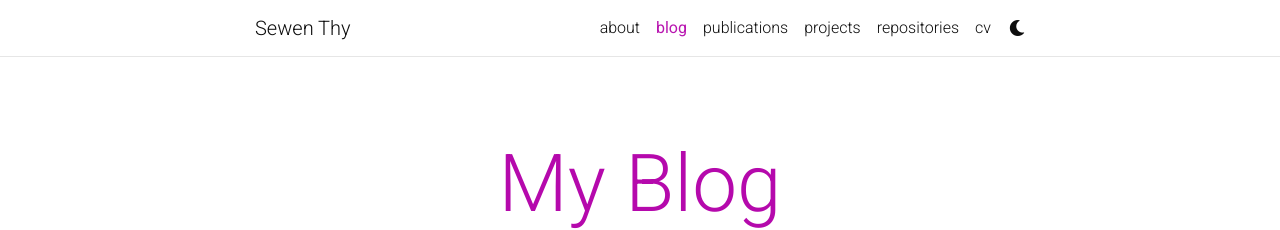
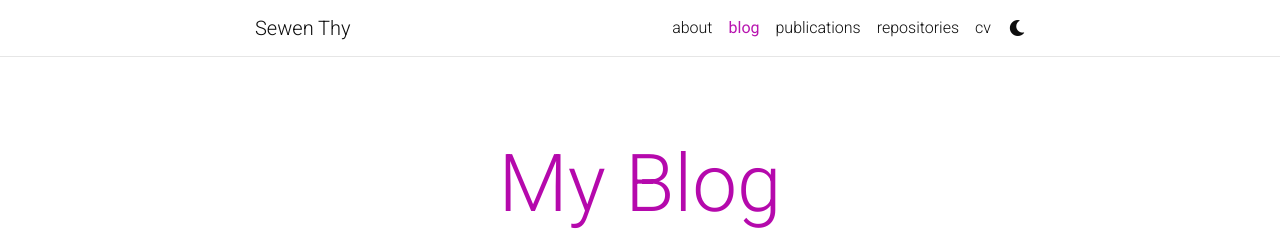
Before and after one commit to sewenthy/site, a Jekyll site: the page built from blog/index.html, in a window 1280 px wide. Shown: the top 230 px of the page. Built offline with Jekyll 4.4.1, drawn with Linux system fonts in a browser that asks for light colours; the list of posts is cut into pages by our own code; comment, search, counter and statistics services are not loaded; a style sheet for code colours, icons or effects is not loaded.

Commit message:
rm projects properly?

```diff
--- a/_config.yml
+++ b/_config.yml
@@ -140,9 +140,9 @@
       layout: post
     output: true
     permalink: /news/:path/
-#  projects:
-#    output: true
-#    permalink: /projects/:path/
+  projects:
+    output: false
+    permalink: /projects/:path/
 
 news_scrollable: true # adds a vertical scroll bar if there are more than 3 news items
 news_limit: 5 # leave blank to include all the news in the `_news` folder
```
Also changed, not shown: _junk/projects.md (renamed from _pages/projects.md).
